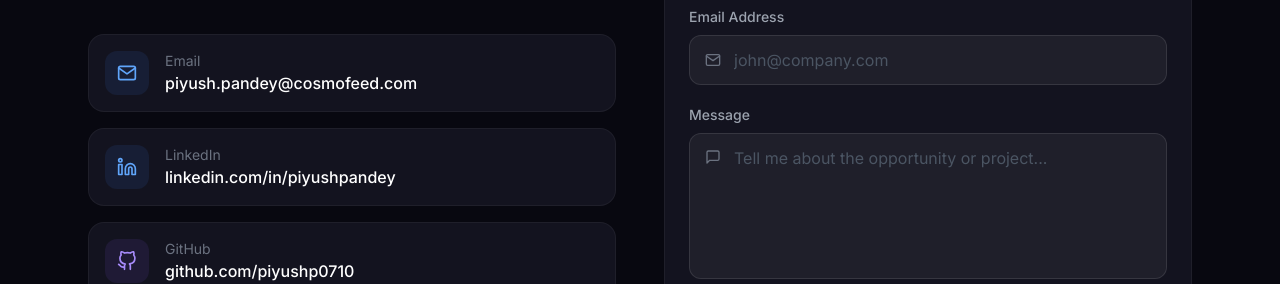
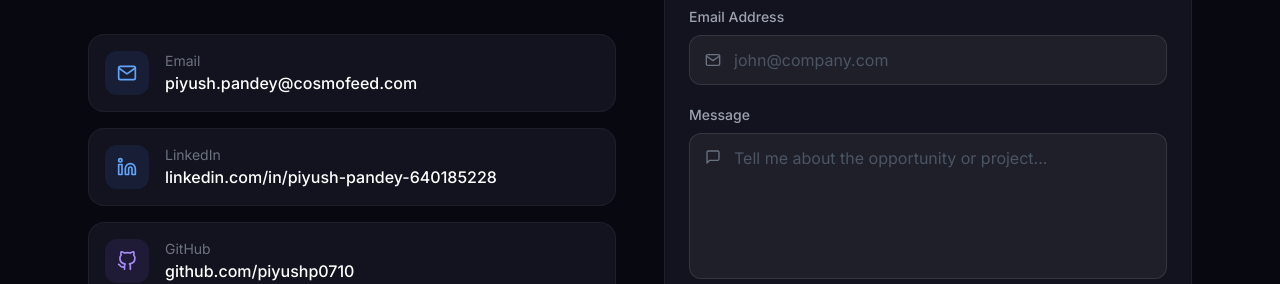
Before and after one commit to piyushp0710/PortfolioPiyush, a React (Vite) app: page / in a window 1280 px wide. Shown: the part 7875-8159 px from the top of the page. Built offline with nearby package versions, Linux system fonts and the light colour scheme.

Commit message:
fix: update LinkedIn URL to correct profile
Co-Authored-By: Claude Sonnet 4.6 <noreply@anthropic.com>

```diff
--- a/src/components/Contact.jsx
+++ b/src/components/Contact.jsx
@@ -15,8 +15,8 @@ const contactLinks = [
   {
     icon: FiLinkedin,
     label: 'LinkedIn',
-    value: 'linkedin.com/in/piyushpandey',
-    href: 'https://linkedin.com/in/piyushpandey',
+    value: 'linkedin.com/in/piyush-pandey-640185228',
+    href: 'https://www.linkedin.com/in/piyush-pandey-640185228/',
     color: 'text-blue-400',
     bg: 'bg-blue-500/10',
   },
--- a/src/components/Footer.jsx
+++ b/src/components/Footer.jsx
@@ -3,7 +3,7 @@ import { SiLeetcode } from 'react-icons/si';
 
 const socials = [
   { icon: FiGithub, href: 'https://github.com/piyushp0710', label: 'GitHub' },
-  { icon: FiLinkedin, href: 'https://linkedin.com/in/piyushpandey', label: 'LinkedIn' },
+  { icon: FiLinkedin, href: 'https://www.linkedin.com/in/piyush-pandey-640185228/', label: 'LinkedIn' },
   { icon: SiLeetcode, href: 'https://leetcode.com/', label: 'LeetCode' },
   { icon: FiMail, href: 'mailto:piyush.pandey@cosmofeed.com', label: 'Email' },
 ];
--- a/src/components/Hero.jsx
+++ b/src/components/Hero.jsx
@@ -136,7 +136,7 @@ export default function Hero() {
             >
               {[
                 { icon: FiGithub, href: 'https://github.com/piyushp0710', label: 'GitHub' },
-                { icon: FiLinkedin, href: 'https://linkedin.com/in/piyushpandey', label: 'LinkedIn' },
+                { icon: FiLinkedin, href: 'https://www.linkedin.com/in/piyush-pandey-640185228/', label: 'LinkedIn' },
                 { icon: SiLeetcode, href: 'https://leetcode.com/piyushpandey', label: 'LeetCode' },
                 { icon: FiMail, href: 'mailto:piyush.pandey@cosmofeed.com', label: 'Email' },
               ].map(({ icon: Icon, href, label }) => (
```
